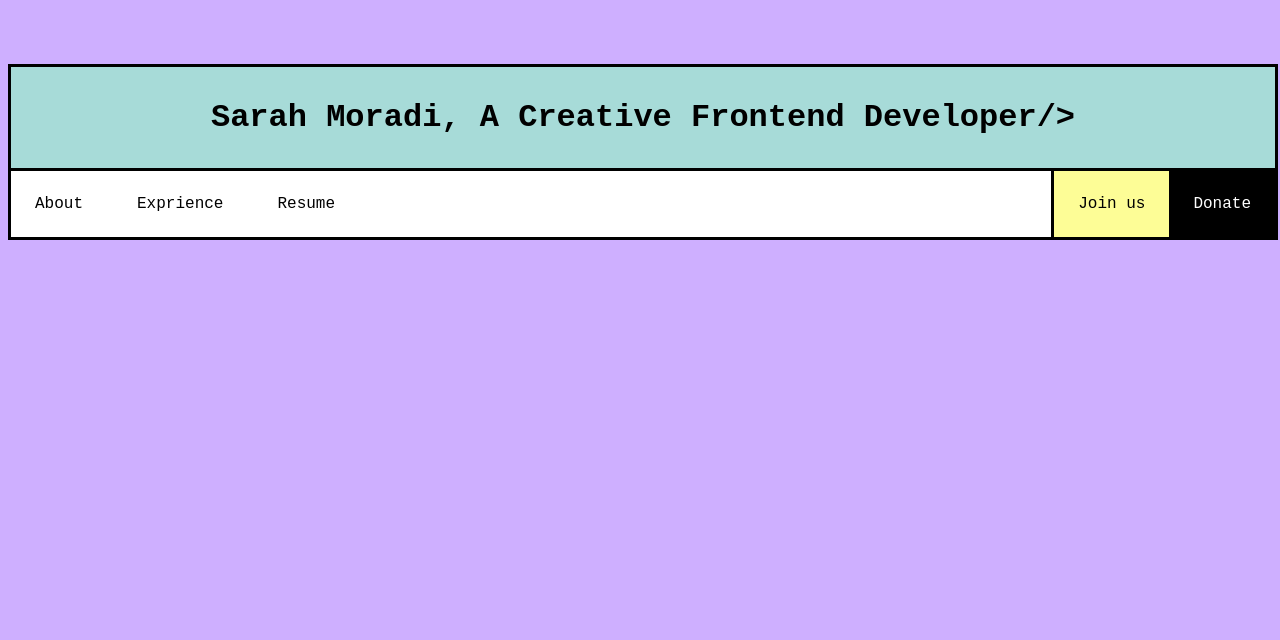
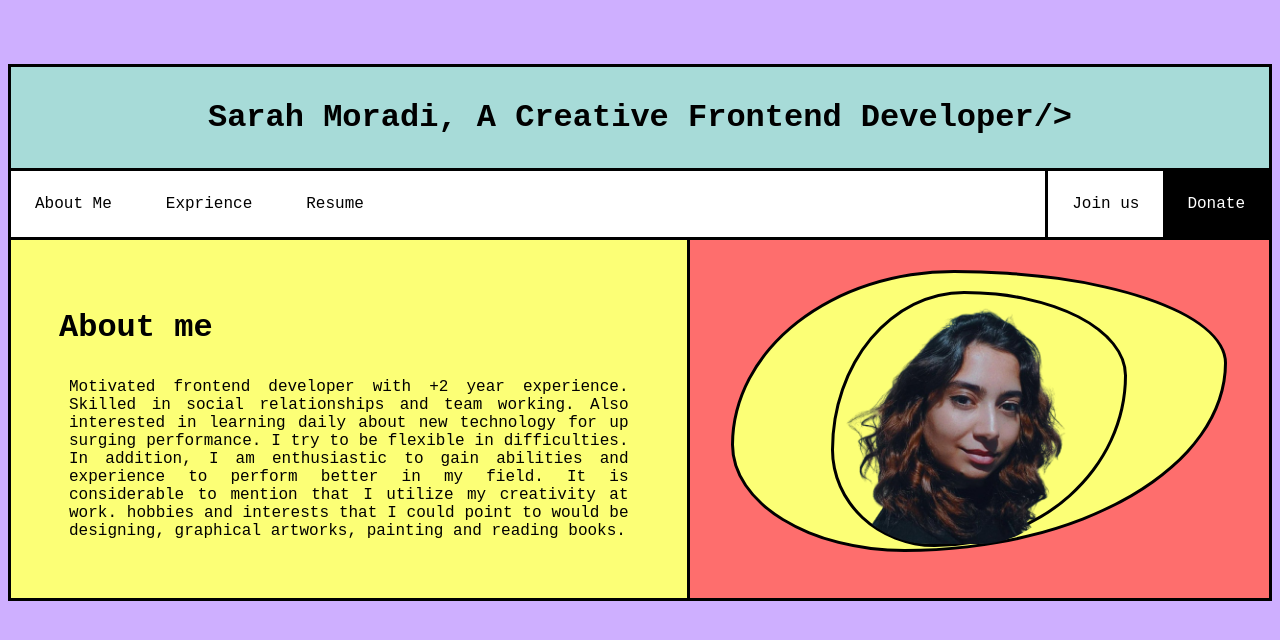
Before and after one commit to SarahMoradi/brutalist-portfolio, a React (Vite) app: page / in a window 1280 px wide. Shown: the top 640 px of the page. Built offline with nearby package versions, Linux system fonts and the light colour scheme.

Commit message:
complete teaser section

```diff
--- a/src/App.jsx
+++ b/src/App.jsx
@@ -1,8 +1,13 @@
 import './App.css'
 import Layout from './layout/Layout'
+import Home from './pages/homePage/HomePage'
 
 function App() {
-  return <Layout></Layout>
+  return (
+    <Layout>
+      <Home />
+    </Layout>
+  )
 }
 
 export default App
--- a/src/components/navigation/Navigation.jsx
+++ b/src/components/navigation/Navigation.jsx
@@ -8,7 +8,7 @@ const Navigation = () => {
         >{`Sarah Moradi, A Creative Frontend Developer/>`}</h1>
         <ul>
           <div>
-            <li className={classes.aboutus_menu_option}>About</li>
+            <li className={classes.aboutus_menu_option}>About Me</li>
             <li className={classes.exprinece_menu_option}>Exprience</li>
             <li className={classes.resume_menu_option}>Resume</li>
           </div>
--- a/src/components/navigation/navigation.module.css
+++ b/src/components/navigation/navigation.module.css
@@ -1,6 +1,5 @@
 .main_navigation {
   margin-top: 4rem;
-  width: 100%;
   border: 3px solid black;
 }
 .main_navigation nav ul {
@@ -34,7 +33,6 @@
 }
 .joinus_menu_option {
   border-left: 3px solid black;
-  background-color: #fdfd96;
 }
 .donate_menu_option {
   background-color: black;
--- /dev/null
+++ b/src/components/teaser/Teaser.jsx
@@ -0,0 +1,27 @@
+import classes from './teaser.module.css'
+import profile from '../../assets/images/profile.png'
+
+const Teaser = () => {
+  return (
+    <div className={classes.teaser_container}>
+      <div className={classes.description_container}>
+        <h1>About me</h1>
+        <p>
+          Motivated frontend developer with +2 year experience. Skilled in social relationships and
+          team working. Also interested in learning daily about new technology for up surging
+          performance. I try to be flexible in difficulties. In addition, I am enthusiastic to gain
+          abilities and experience to perform better in my field. It is considerable to mention that
+          I utilize my creativity at work. hobbies and interests that I could point to would be
+          designing, graphical artworks, painting and reading books.
+        </p>
+      </div>
+      <div className={classes.profile_container}>
+        <div className={classes.profile_background_container}>
+          <img src={profile} />
+        </div>
+        <div className={classes.greet_container}></div>
+      </div>
+    </div>
+  )
+}
+export default Teaser
--- /dev/null
+++ b/src/components/teaser/teaser.module.css
@@ -0,0 +1,57 @@
+.teaser_container {
+  display: flex;
+  border: 3px solid black;
+  border-top: none;
+}
+.teaser_container div {
+  width: 50%;
+}
+.description_container {
+  background-color: #fcff76;
+  border-right: 3px solid black;
+  display: flex;
+  flex-direction: column;
+  justify-content: flex-start;
+  align-items: flex-start;
+  padding: 3rem;
+}
+.description_container p {
+  margin: 0;
+  padding: 10px;
+  text-align: justify;
+}
+.profile_container {
+  background-color: #fe6e6d;
+  display: flex;
+  justify-content: center;
+  align-items: center;
+  position: relative;
+}
+.greet_container {
+  border-radius: 45% 55% 65% 35% / 62% 33% 67% 38%;
+  background-color: #fcff76;
+  position: absolute;
+  border: 3px solid black;
+  top: 30px;
+  display: flex;
+  justify-content: flex-end;
+  align-items: center;
+  padding: 138px 100px;
+}
+.profile_container p {
+  margin-top: 0;
+}
+.profile_container img {
+  width: 240px;
+  height: 240px;
+  border-radius: 40%;
+  margin-top: 10px;
+  margin-right: 70px;
+}
+.profile_background_container {
+  border-radius: 45% 55% 65% 35% / 62% 33% 67% 38%;
+  background-color: #fcff76;
+  height: 250px;
+  border: 3px solid black;
+  z-index: 10;
+}
--- a/src/index.css
+++ b/src/index.css
@@ -3,5 +3,5 @@ body {
   min-height: 100vh;
   font-family: monospace;
   font-size: 1rem;
-  background-color: #CEAFFF;
+  background-color: #ceafff;
 }
--- a/src/layout/Layout.jsx
+++ b/src/layout/Layout.jsx
@@ -1,8 +1,9 @@
 import Navigation from '../components/navigation/Navigation'
+import classes from './layout.module.css'
 
 const Layout = ({children}) => {
   return (
-    <div style={{backgroundColor: '#fff'}}>
+    <div className={classes.layout_container}>
       <Navigation />
       {children}
     </div>
--- /dev/null
+++ b/src/layout/layout.module.css
@@ -0,0 +1,3 @@
+.layout_container {
+  background-color: #fff;
+}
--- /dev/null
+++ b/src/pages/homePage/HomePage.jsx
@@ -0,0 +1,12 @@
+import React, {Fragment} from 'react'
+import Teaser from '../../components/teaser/Teaser'
+
+const Home = () => {
+  return (
+    <Fragment>
+      <Teaser />
+
+    </Fragment>
+  )
+}
+export default Home
```
Also changed, not shown: src/assets/images/profile.png (added), src/components/experiences/Experiences.jsx (added).
